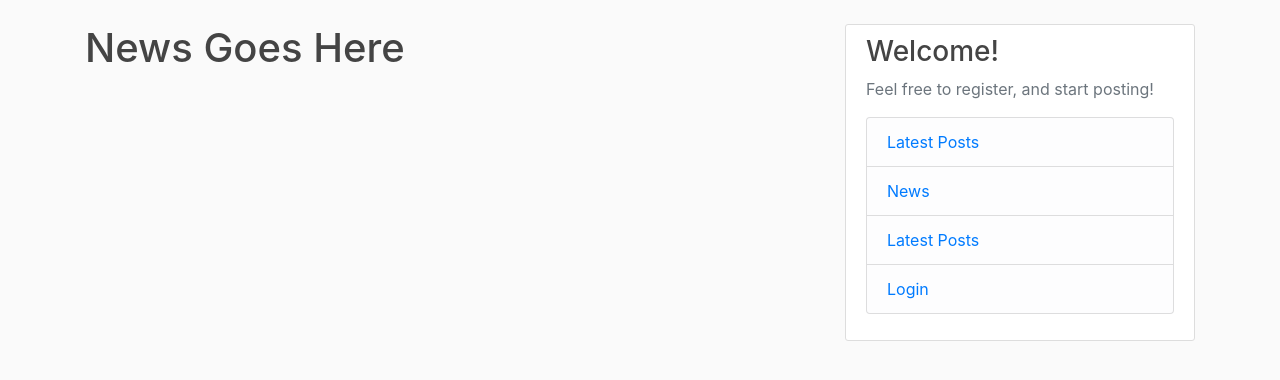
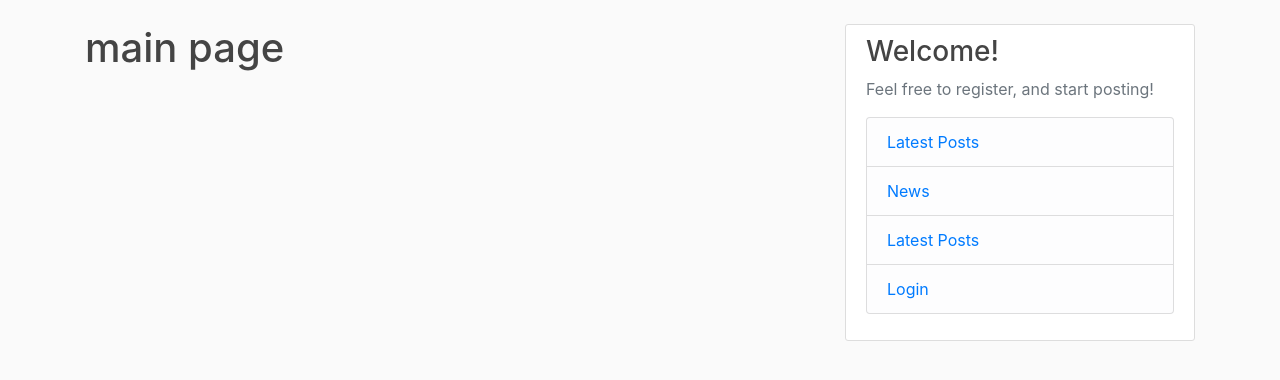
Before and after one commit to realnihal/buzzby.ml-A-Social-Media-site, a Flask app: page /home in a window 1280 px wide. Shown: the part 56-436 px from the top of the page. Run offline with Flask 2, Linux system fonts and the light colour scheme; some libraries are stand-ins or nearby versions.

```diff
--- a/flaskblog/main/routes.py
+++ b/flaskblog/main/routes.py
@@ -12,6 +12,7 @@ def start():
 @main.route("/")
 def home():
     if not current_user.is_authenticated:
+        flash('You must be logged in', 'warning')
         return start()
     page = request.args.get('page', 1, type=int)
     posts = Post.query.order_by(Post.date_posted.desc()).paginate(page=page, per_page=5)
--- a/flaskblog/templates/main.html
+++ b/flaskblog/templates/main.html
@@ -1,5 +1,5 @@
 {% extends "layout.html" %}
 {% block content %}
-<h1>News Goes Here</h1>
+<h1>main page</h1>
 
 {% endblock content %}
```
